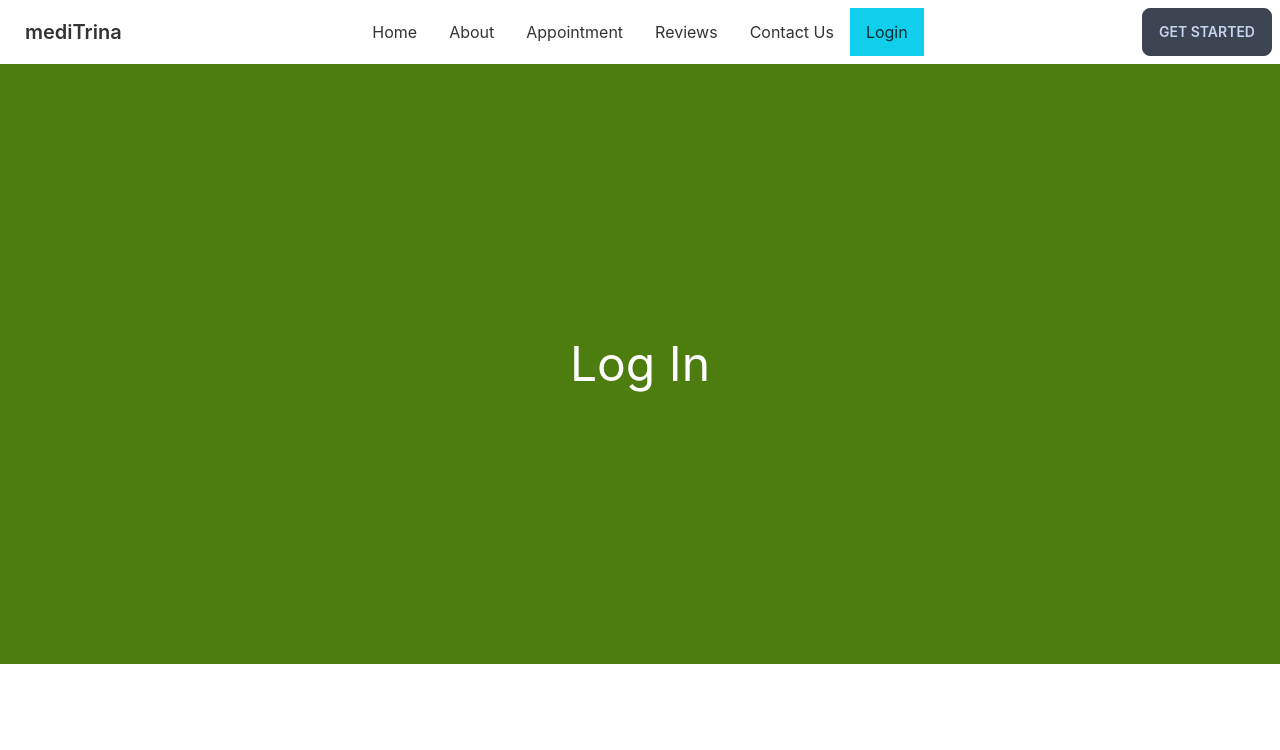
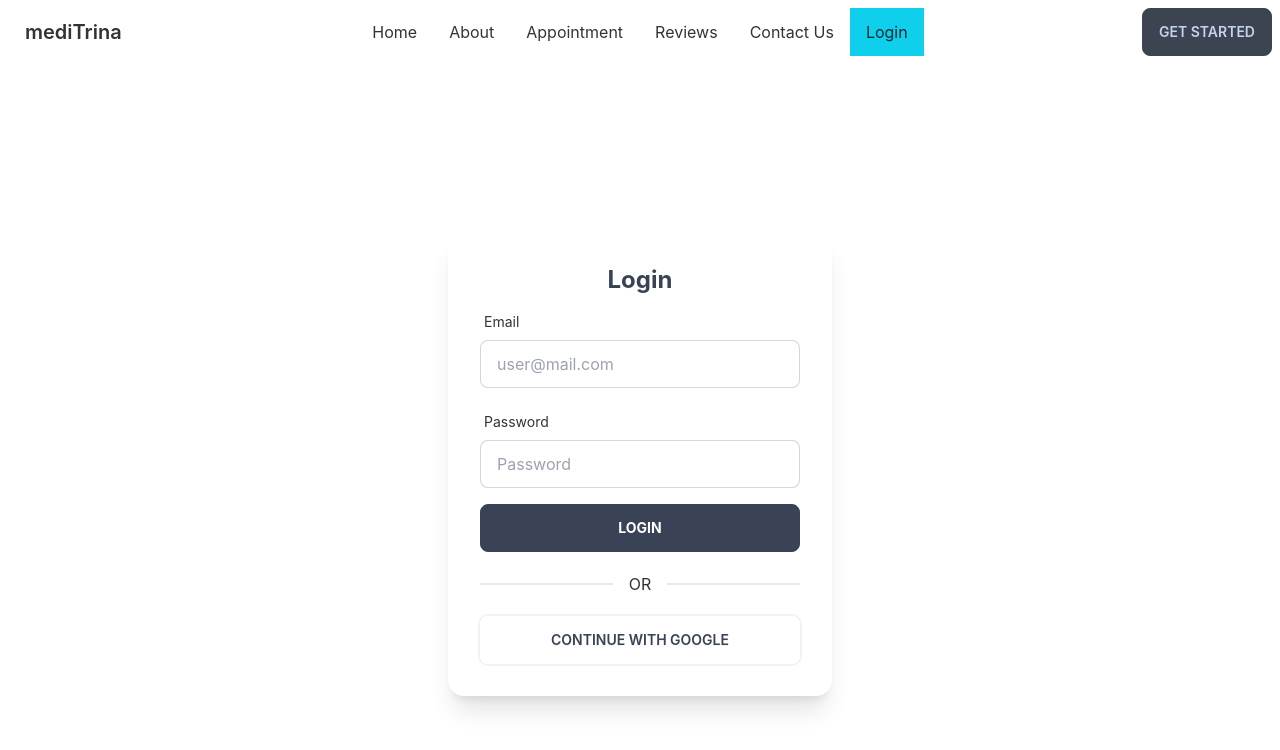
Before and after one commit to ImrulEmon/Meditrina-Client, a React (Create React App) app: page /login in a window 1280 px wide. Shown: the top 750 px of the page. Built offline with nearby package versions, Linux system fonts and the light colour scheme; no server answers.

Commit message:
Login form UI

```diff
--- a/package.json
+++ b/package.json
@@ -9,10 +9,11 @@
     "animate.css": "^4.1.1",
     "daisyui": "^2.22.0",
     "date-fns": "^2.29.2",
-    "firebase": "^9.9.2",
+    "firebase": "^9.9.3",
     "react": "^18.2.0",
     "react-day-picker": "^8.1.0",
     "react-dom": "^18.2.0",
+    "react-firebase-hooks": "^5.0.3",
     "react-hook-form": "^7.34.2",
     "react-router-dom": "^6.3.0",
     "react-router-hash-link": "^2.4.3",
--- a/src/Pages/Home/MakeAppointment/MakeAppointment.js
+++ b/src/Pages/Home/MakeAppointment/MakeAppointment.js
@@ -1,4 +1,5 @@
 import React from 'react';
+import { Link } from "react-router-dom";
 import doctor from '../../../assets/images/doctor.png';
 import makeAppointmentBg from '../../../assets/images/appointment.png';
 import PrimaryButton from '../../../Components/Buttons/PrimaryButton';
@@ -16,7 +17,7 @@
                 <h3 className={`text-primary text-2xl font-bold uppercase reveal fade-bottom lg:fade-top`}>Appointment</h3>
                 <h2 className={`text-4xl py-5 reveal fade-bottom lg:fade-top`}>Make an appointment today</h2>
                 <p className={`lg:pr-24 lg:text-justify py-5 reveal fade-bottom lg:fade-top`}>Dedicated 24X7 call center to set appointments with your preferred doctor. Queries regarding doctors’ appointment schedule, earliest available doctors and other appointment related information are provided through the appointment desk. Our trained, experienced and skilled appointment desk executives will assist you to get doctors’ appointments at your convenient schedule, answer your queries regarding all kinds of medical services and guide you how to avail them.For telemedicine appointment you can <span className='text-red-600 font-bold'>call 10666</span> or <span className='text-red-600 font-bold'>02 22 22 62 466</span>. Need to call to verify the payment. Unless payment is made 5-6 hours before telemedicine appointment time, appointment will not be confirmed. Patient can send his/her Investigations prior to TM for doctor assessment.</p>
-                <PrimaryButton>Make Appointment</PrimaryButton>
+                <Link to="/appointment"><PrimaryButton>Make Appointment</PrimaryButton></Link>
             </div>
 
         </section>
--- /dev/null
+++ b/src/Pages/Login/Firebase/firebase.config.js
@@ -0,0 +1,10 @@
+const firebaseConfig = {
+    apiKey:process.env.REACT_APP_FIREBASE_API_KEY,
+    authDomain:process.env.REACT_APP_FIREBASE_AUTH_DOMAIN,
+    projectId:process.env.REACT_APP_FIREBASE_PROJECT_ID,
+    storageBucket:process.env.REACT_APP_FIREBASE_PROJECT_ID,
+    messagingSenderId:process.env.REACT_APP_FIREBASE_MESSAGING_SENDER_ID,
+    appId:process.env.REACT_APP_FIREBASE_APP_ID,
+  };
+
+  export default firebaseConfig;
--- /dev/null
+++ b/src/Pages/Login/Firebase/firebase.init.js
@@ -0,0 +1,24 @@
+// Import the functions you need from the SDKs you need
+import { initializeApp } from "firebase/app";
+import { getAuth } from "firebase/auth";
+import firebaseConfig from "./firebase.config";
+
+// ================= commented config Start========================================
+// const initializeAuthentication=()=>{
+//     initializeApp(firebaseConfig);
+// }
+//================================================================================
+// const firebaseConfig = {
+//     apiKey:process.env.REACT_APP_FIREBASE_API_KEY,
+//     authDomain:process.env.REACT_APP_FIREBASE_AUTH_DOMAIN,
+//     projectId:process.env.REACT_APP_FIREBASE_PROJECT_ID,
+//     storageBucket:process.env.REACT_APP_FIREBASE_PROJECT_ID,
+//     messagingSenderId:process.env.REACT_APP_FIREBASE_MESSAGING_SENDER_ID,
+//     appId:process.env.REACT_APP_FIREBASE_APP_ID,
+//   };
+// ================= commented config End=========================================
+
+const app = initializeApp(firebaseConfig);
+const auth = getAuth(app);
+
+export default auth;
--- a/src/Pages/Login/Login.js
+++ b/src/Pages/Login/Login.js
@@ -1,11 +1,99 @@
-import React from 'react';
+import React from "react";
+import { useSignInWithGoogle } from "react-firebase-hooks/auth";
+import auth from "./Firebase/firebase.init";
+import { useForm } from "react-hook-form";
 
 const Login = () => {
-    return (
-        <div className='about container mx-auto flex align-content justify-items-center bg-lime-700'>
-        <h1 className='text-white text-center mx-auto my-auto text-5xl'>Log In</h1>
+  const [signInWithGoogle, user, loading, error] = useSignInWithGoogle(auth);
+  const {
+    register,
+    formState: { errors },
+    handleSubmit,
+  } = useForm();
+
+  if (user) {
+    console.log(user);
+  }
+
+  const onSubmit = (data) => {
+    console.log(data);
+  };
+
+  return (
+    <div className="flex items-center justify-center h-screen">
+      <div className="card w-96 bg-base-100 shadow-xl">
+        <div className="card-body">
+          <h2 className="text-2xl text-center text-accent font-bold">
+            Login
+          </h2>
+
+          <form onSubmit={handleSubmit(onSubmit)}>
+
+            <div class="form-control w-full max-w-xs">
+              <label class="label">
+                <span class="label-text">Email</span>
+              </label>
+              <input
+                type="email"
+                placeholder="user@mail.com"
+                class="input input-bordered w-full max-w-xs"
+                {...register("email", {
+                  required:{
+                    value:true,
+                    message:"Email Required"
+                  },
+                  pattern: {
+                    value:/[a-z0-9]+@[a-z]+\.[a-z]{2,3}/,
+                    message:'Invalid email!'
+                  }
+                })}
+              />
+              <label class="label">
+              {errors.email?.type==="required" &&  <span class="label-text-alt text-red-700">{errors.email.message}</span>}
+              {errors.email?.type==="pattern" &&  <span class="label-text-alt text-red-700">{errors.email.message}</span>}
+
+              </label>
+            </div>
+
+            <div class="form-control w-full max-w-xs">
+              <label class="label">
+                <span class="label-text">Password</span>
+              </label>
+              <input
+                type="password"
+                placeholder="Password"
+                class="input input-bordered w-full max-w-xs"
+                {...register("password", {
+                  required:{
+                    value:true,
+                    message:"Password Required"
+                  },
+                  minLength: {
+                    value:6,
+                    message:'Must be 6 character long or longer'
+                  }
+                })}
+              />
+              <label class="label">
+              {errors.password?.type==="required" &&  <span class="label-text-alt text-red-700">{errors.password.message}</span>}
+              {errors.password?.type==="minLength" &&  <span class="label-text-alt text-red-700">{errors.password.message}</span>}
+
+              </label>
+            </div>
+            <input className="btn btn-accent text-white font-bold w-full" type="submit" value="Login"/>
+          </form>
+          <div className="divider">OR</div>
+
+          <button
+            onClick={() => signInWithGoogle()}
+            className="btn btn-outline glass text-accent hover:btn-accent hover:text-white"
+          >
+            Continue with Google
+          </button>
+        </div>
+      </div>
     </div>
-    );
+  );
 };
 
 export default Login;
```
Also changed, not shown: 2 other files (tests, documents, lock files or other folders).
